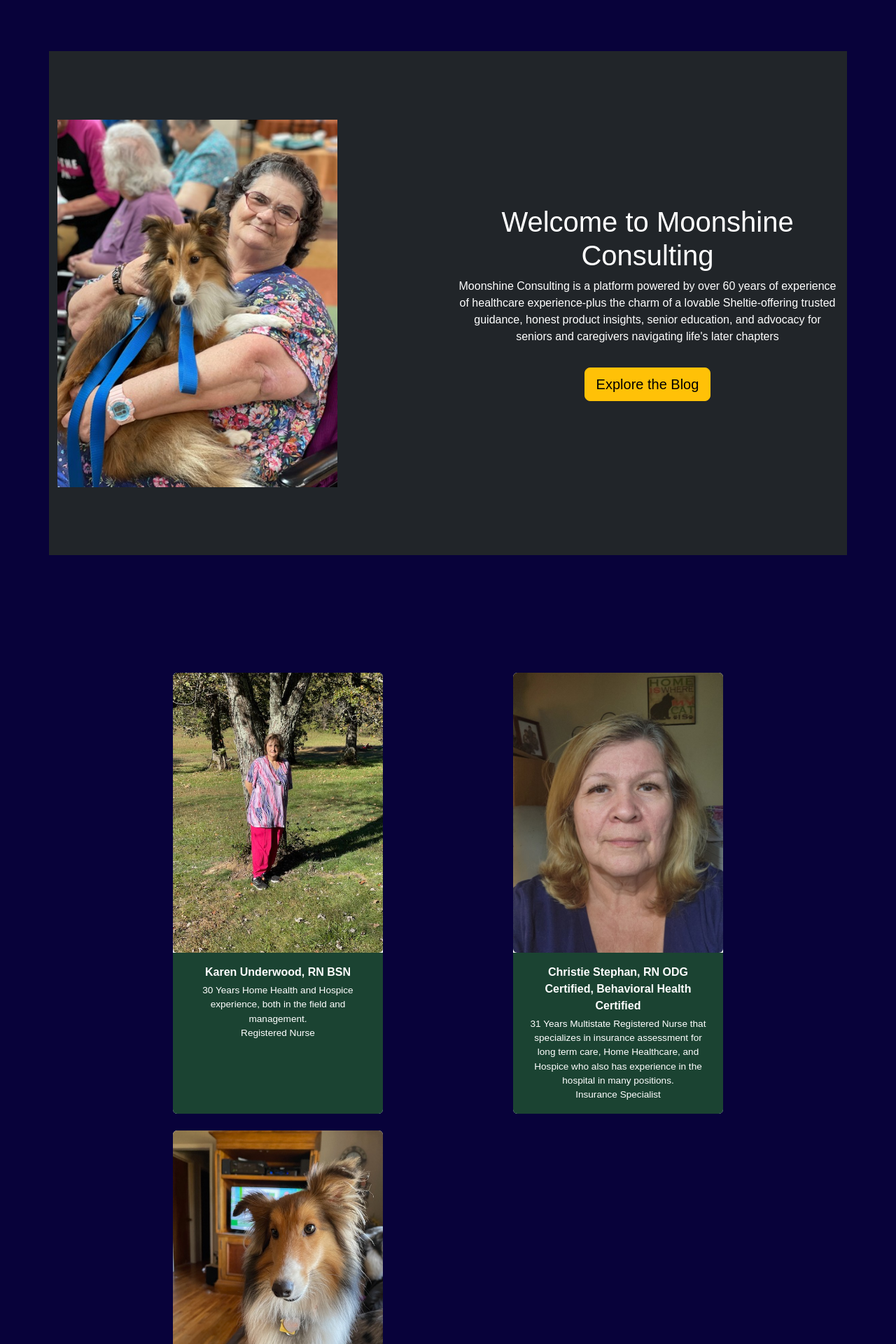
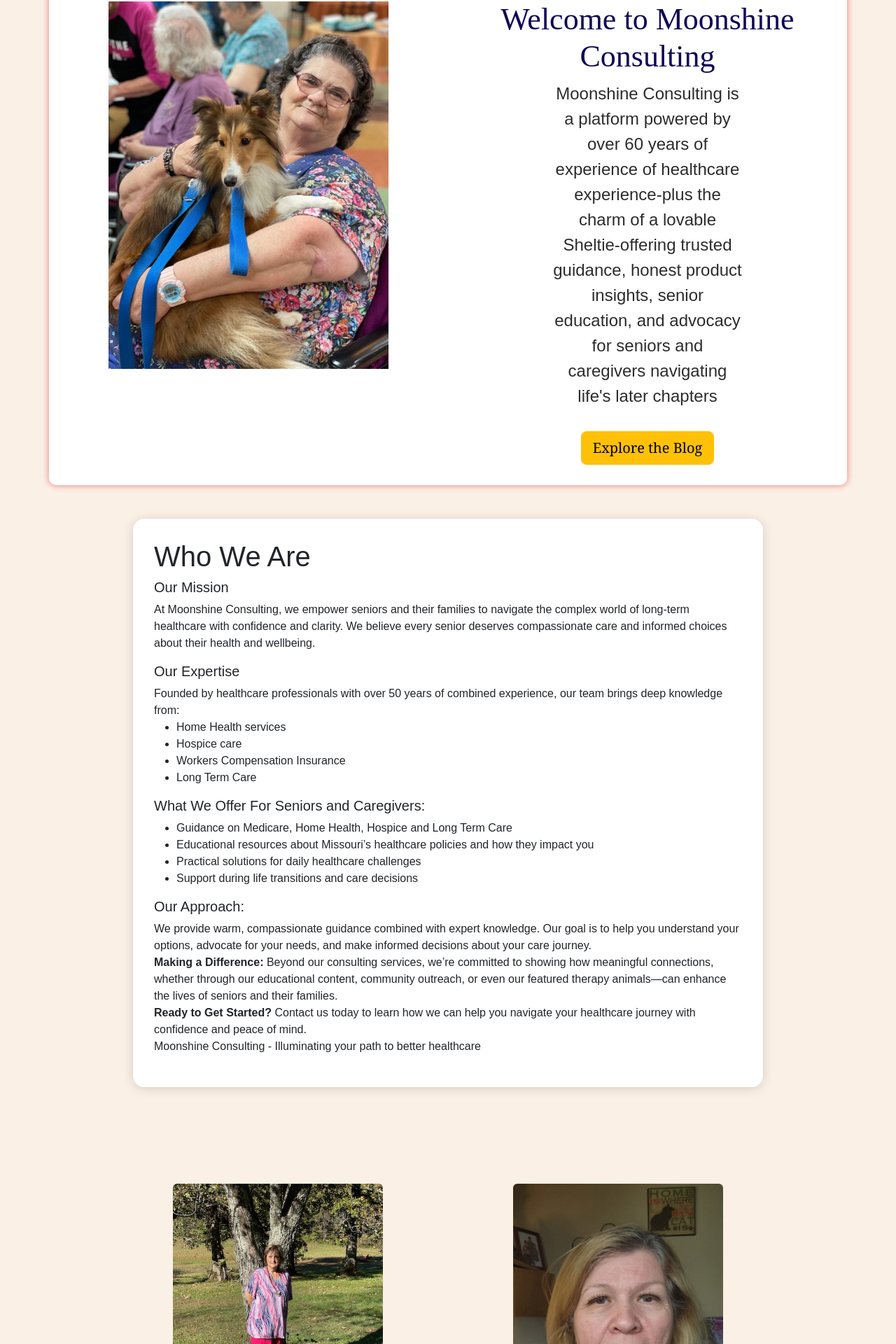
Before and after one commit to brandonbohn/Moonshineconsulting, a React (Create React App) app: page / in a window 1280 px wide. Shown: the part 241-2161 px from the top of the page at 70% size. Built offline with nearby package versions, Linux system fonts and the light colour scheme.

Commit message:
changes to main colorscheme

```diff
--- a/public/index.html
+++ b/public/index.html
@@ -1,6 +1,7 @@
 <!DOCTYPE html>
 <html lang="en">
   <head>
+    <link  href="https://fonts.googleapis.com/css2?familie " />
     <meta charset="utf-8" />
     <link rel="icon" href="%PUBLIC_URL%/favicon.ico" />
     <meta name="viewport" content="width=device-width, initial-scale=1" />
--- a/src/Pages/Homepage.tsx
+++ b/src/Pages/Homepage.tsx
@@ -1,117 +1,36 @@
 import React from 'react'
 import 'bootstrap/dist/css/bootstrap.min.css';
-import '../homepage.css';
+import '../css/homepage.css';
+import '../css/index.css';
 import  ProductComponent from '../components/productgenerator.tsx';
 
 export const Homepage = () => {
   return (
-    <div style={{ fontFamily: "sans-serif", minHeight: "100vh", paddingTop: "100px" }}>
+    <div style={{ fontFamily: "sans-serif", }}>
 
-      <div className="container bg-dark positions  my-5" >
-        <div className="row align card-body">
+      <div className="container Text box positions  my-5" >
+        <div className="row align card-body Text">
           <div className="col-12 col-md-6 ">
             <img src="../images/Moonshineandresident.jpg"  alt="Senior-resident bonding with dog belonging to her nurse caregiver"
               width={400}
               height={525} />
           </div>
-          <div className="col-12 col-md-6 text-white d-flex flex-column justify-content-center align-items-center">
-            <h1 className='title text-center'>Welcome to Moonshine Consulting</h1>
-            <p className='title text-center'>Moonshine Consulting is a platform powered by over 60 years of experience of healthcare experience-plus the charm of a lovable Sheltie-offering trusted guidance, honest product insights, senior education, and advocacy for seniors and caregivers navigating life's later chapters</p>
+          <div className="col-12 col-md-6  d-flex flex-column justify-content-center align-items-center">
+            <h1 className='Titles'style={{ fontSize: "44px", fontFamily: 'arialblack' }}>Welcome to Moonshine Consulting</h1>
+            <p className='Text col-12 col-md-6'style={{ fontSize: "24px", fontFamily: 'arial' }}>Moonshine Consulting is a platform powered by over 60 years of experience of healthcare experience-plus the charm of a lovable Sheltie-offering trusted guidance, honest product insights, senior education, and advocacy for seniors and caregivers navigating life's later chapters</p>
             <a href="./mainblog" className="btn btn-warning btn-block btn-lg mt-3">Explore the Blog</a>
           </div>
         </div>
       </div>
       <div>
-<div className="row container d-flex justify-content-center align-items-center text-center">
-
-
-
-
-
-
-        </div>
-
-
 
 
         <div>
 
           <div>
-          <div className="d-flex justify-content-center align-items-start" style={{ gap: "30px", padding: "30px 0", margin: "30px auto" }}>
-            <div className="d-flex flex-wrap justify-content-center align-items-start founder-cards-responsive" style={{ gap: "30px", padding: "30px 0", margin: "30px auto" }}>
-              <div className="container">
-                <div className="row">
-                    {[
-                    {
-                      id: 1,
-                      name: "Karen Underwood, RN BSN",
-                      image: "./images/Nurse.jpg",
-                      experience: "30 Years Home Health and Hospice experience, both in the field and management.",
-                      title: "Registered Nurse"
-                    },
-                    {
-                      id: 2,
-                      name: "Christie Stephan, RN ODG Certified, Behavioral Health Certified",
-                      image: "./images/Christie.jpg",
-                      experience: "31 Years Multistate Registered Nurse that specializes in insurance assessment for long term care, Home Healthcare, and Hospice who also has experience in the hospital in many positions.",
-                      title: "Insurance Specialist"
-                    },
-                    {
-                      id: 3,
-                      name: "Moonshine",
-                      image: "./images/moonshine.jpg",
-                      experience: "Our beloved mascot, Moonshine. While not an official therapy dog, he loves brightening the days of our senior patients with his visits and unconditional love.",
-                      title: "Beloved Senior Companion"
-                    },
-
-                    ].map((member, idx) => (
-                    <div
-                      key={member.id}
-                      className="col-12 col-md-6 d-flex justify-content-center mb-4"
-                      style={{ alignItems: "stretch" }}
-                    >
-                      <div className="card founder-card-responsive bg-light-transparent border-0" style={{ width: "300px", height: "100%" }}>
-                      <img
-                        src={member.image}
-                        className="nursepicture img-fluid rounded"
-                        alt={member.name}
-                        style={{ width: "100%", height: "auto", display: "block", margin: "0 auto" }}
-                      />
-                      <div className="card-body text-white text-center cards rounded-bottom">
-                        <p className="fw-bold mb-1" style={{ fontSize: "1rem" }}>{member.name}</p>
-                        <p style={{ fontSize: "0.85rem", marginBottom: 0 }}>
-                        {member.experience}
-                        </p>
-                        <p style={{ fontSize: "0.85rem", marginBottom: 0 }}>
-                        {member.title}
-                        </p>
-                      </div>
-                      </div>
-                    </div>
-                    ))}
-                </div>
-              </div>
-              <style>
-                {`
-                  @media (max-width: 767px) {
-                    .founder-cards-responsive {
-                      flex-direction: column !important;
-                      gap: 32px !important;
-                      align-items: center !important;
-                    }
-                    .founder-card-responsive {
-                      width: 100% !important;
-                      max-width: 350px;
-                    }
-                  }
-                `}
-              </style>
-            </div>
-          </div>
-
-   <div
-        className='container text-white col-12 col-md-6 col-sm-12 text-center'
-        style={{ maxHeight: "250vh", padding: "0px 0", width: "70vw" }}
+ <div
+        className='container  col-12 col-md-6 col-sm-12 '
+        style={{ maxHeight: "250vh", padding: "0px 0", width: "100vw" }}
       >
         <div>
           <div className="container"></div>
@@ -121,12 +40,12 @@
               padding: "30px",
               maxWidth: "900px",
               margin: "0 auto",
-              background: "#1b4332",
+              background: "#ffffff",
               borderRadius: "16px",
               boxShadow: "0 2px 16px rgba(0,0,0,0.15)",
               minHeight: "fit-content",
               width: "100%",
-              fontSize: "1rem",
+              fontSize: "16px",
             }}
           >
             <h1>Who We Are</h1>
@@ -189,6 +108,80 @@
           `}
         </style>
             </div>
+
+          <div className="d-flex justify-content-center align-items-start" style={{ gap: "20px", padding: "30px 0", margin: "30px auto" }}>
+            <div className="d-flex flex-wrap justify-content-center align-items-start founder-cards-responsive" style={{ gap: "30px", padding: "30px 0", margin: "30px auto" }}>
+              <div className="container">
+                <div className="row">
+                    {[
+                    {
+                      id: 1,
+                      name: "Karen Underwood, RN BSN",
+                      image: "./images/Nurse.jpg",
+                      experience: "30 Years Home Health and Hospice experience, both in the field and management.",
+                      title: "Registered Nurse"
+                    },
+                    {
+                      id: 2,
+                      name: "Christie Stephan, RN ODG Certified, Behavioral Health Certified",
+                      image: "./images/Christie.jpg",
+                      experience: "31 Years Multistate Registered Nurse that specializes in insurance assessment for long term care, Home Healthcare, and Hospice who also has experience in the hospital in many positions.",
+                      title: "Insurance Specialist"
+                    },
+                    {
+                      id: 3,
+                      name: "Moonshine",
+                      image: "./images/moonshine.jpg",
+                      experience: "Our beloved mascot, Moonshine. While not an official therapy dog, he loves brightening the days of our senior patients with his visits and unconditional love.",
+                      title: "Beloved Senior Companion"
+                    },
+
+                    ].map((member, idx) => (
+                    <div
+                      key={member.id}
+                      className="col-12 col-md-6 d-flex justify-content-center mb-4"
+                      style={{ alignItems: "stretch" }}
+                    >
+                      <div className="card founder-card-responsive bg-light-transparent border-0" style={{ width: "300px", height: "100%" }}>
+                      <img
+                        src={member.image}
+                        className="nursepicture img-fluid rounded"
+                        alt={member.name}
+                        style={{ width: "100%", height: "auto", display: "block", margin: "0 auto" }}
+                      />
+                      <div className="card-body Text text-center  rounded-bottom">
+                        <p className="fw-bold mb-1" style={{ fontSize: "1rem" }}>{member.name}</p>
+                        <p style={{ fontSize: "0.85rem", marginBottom: 0 }}>
+                        {member.experience}
+                        </p>
+                        <p style={{ fontSize: "0.85rem", marginBottom: 0 }}>
+                        {member.title}
+                        </p>
+                      </div>
+                      </div>
+                    </div>
+                    ))}
+                </div>
+              </div>
+              <style>
+                {`
+                  @media (max-width: 767px) {
+                    .founder-cards-responsive {
+                      flex-direction: column !important;
+                      gap: 32px !important;
+
+                    }
+                    .founder-card-responsive {
+                      width: 100% !important;
+                      max-width: 350px;
+                    }
+                  }
+                `}
+              </style>
+            </div>
+          </div>
+
+
 
         </div>
 
--- a/src/Pages/moonshinescorner.tsx
+++ b/src/Pages/moonshinescorner.tsx
@@ -16,7 +16,7 @@
             <main style={{ maxWidth:"auto", margin: "20px", padding: "20px"  }}>
                 <section>
                     <h2 style={{ color: "#ffffff" }}>Latest Interviews</h2>
-                     <div>
+                     <div className="col 100">
                     <BlogComponent id={1} />
                 </div>
                 </section>
--- a/src/Pages/seniorlivingdesk.tsx
+++ b/src/Pages/seniorlivingdesk.tsx
@@ -5,7 +5,7 @@
 <div>
 
 
-    <h1>senior living</h1>
+    <h1 className="text-white">Senior Living Desk</h1>
 
 
 </div>
--- a/src/Utilities/header.tsx
+++ b/src/Utilities/header.tsx
@@ -1,5 +1,5 @@
 import React from 'react';
-import '../homepage.css';
+import '../css/homepage.css';
 import 'bootstrap/dist/css/bootstrap.min.css';
 
 function Header(){
--- a/src/components/blogcomponentengine.tsx
+++ b/src/components/blogcomponentengine.tsx
@@ -46,7 +46,7 @@
 					 <p className="text-center">{entry.date}</p>
                     <a
 						href={entry.link || `./blogentries/${entry.category.toLowerCase()}blogentry`}
-                        className="text-center mb-4 text-white btn btn-warning btn-block btn-lg mt-3"
+                        className=" mb-4 text-white btn btn-warning btn-block btn mt-3"
                     >
                         Read More
                     </a>
--- a/src/index.css
+++ b/src/css/index.css
@@ -1,6 +1,6 @@
 .background
 {
-    background-color: #08023a;
+    background-color: #faf0e6;
     background-position: calc(50% - 1px) calc(50% - 1px);
     background-size: 100% 100%;
     background-repeat: no-repeat;
@@ -13,14 +13,14 @@
 
 .Titles
 {
-    color: white;
+    color: #0f0756;
     font-family: Cambria, Cochin, Georgia, Times, 'Times New Roman', serif;
     font-size: 50px;
     text-align: center;
 }
-.text
+.Text
 {
-    color: white;
+    color: #2c2c2c;
     font-family: Cambria, Cochin, Georgia, Times, 'Times New Roman', serif;
     font-size: 20px;
     text-align: center;
@@ -28,17 +28,29 @@
 }
 .box
 {
-
-width: 650px;
-height: 170px;
-background-color: #0d0d0d;
+max-width: fit-content;
+height: fit-content;
+background-color: white;
 border-radius: 10px;
 box-shadow: 0 0 10px rgba(231, 5, 5, 0.5);
-color: white;
+color: #08023a;
 padding: 20px;
 margin: 20px auto;
 
 }
+ .Dabox {
+    display: flex;
+    flex-direction: column;
+      background-color: #0b034e;
+    margin:auto;
+    padding: auto;
+      color: #ffffff;
+       max-width: auto;
+
+       margin-top: 200px;
+       margin-bottom: 200px;
+
+     }
     .Header {
       display: inline;
       justify-content:space-around;
@@ -95,19 +107,7 @@
        max-width: 100%;
          }
 
-     .mainbox {
-    display: flex;
-    flex-direction: column;
-      background-color: #1b4332;
-    margin:auto;
-    padding: auto;
-      color: white;
-       max-width: auto;
 
-       margin-top: 200px;
-       margin-bottom: 200px;
-
-     }
 
 
      .boxposition2{
--- /dev/null
+++ b/src/css/mainblog.css
@@ -0,0 +1,85 @@
+
+
+.logo {
+  position: relative;
+  width: 150px;
+  height: 150px;
+}
+.positions{
+height:90vh;
+width: 100vw;
+
+}
+.card {
+z-index: 10;
+}
+
+
+.cardposition {
+position:relative;
+  margin-left: 100px;
+  align-items: flex-start;
+
+;
+}
+.textposition{
+
+  margin-bottom: 1000px;
+}
+.card-row {
+  display: flex;
+  flex-direction: row;
+  gap: 20px; /* Adjust spacing between cards as needed */
+  align-items: flex-start; /* Align cards to the top */
+}
+.content-container {
+  max-width: 300px;
+  margin: auto;
+  padding: 0 17rem; /* default for larger screens */
+}
+
+.body {
+
+  font-family: Arial, sans-serif;
+  color: #0a0a0a;
+  padding: 20px;
+  font-size:large
+}
+@media (max-width: 768px){
+  .content-container {
+    padding: 0 1rem;
+  }
+}
+
+
+  .nav-container{
+    flex-direction:column;
+    padding: 10px;
+  }
+
+  .cards{
+background-color: #1b4332;
+color: #ffff;
+  }
+@media (max-width: 768px) {
+  .card-row {
+    flex-direction: column;
+    gap: 16px;
+  }
+  .cardposition {
+    margin-left: 0;
+  }
+  .positions {
+    height: auto;
+    width: 100vw;
+
+  }
+  .maintitle {
+    color:#ffff;
+    font-size: 84px;
+    background: forestgreen;
+
+
+  }
+
+}
--- a/src/index.tsx
+++ b/src/index.tsx
@@ -1,6 +1,6 @@
 import React from 'react';
 import ReactDOM from 'react-dom/client';
-import './index.css';
+import '../src/css/index.css';
 import App from './App.tsx';
 
 import { BrowserRouter } from 'react-router-dom';
```
Also changed, not shown: src/Pages/mainblog.tsx (+41 -32 lines), src/css/homepage.css (renamed from src/homepage.css, +13 -0 lines).
